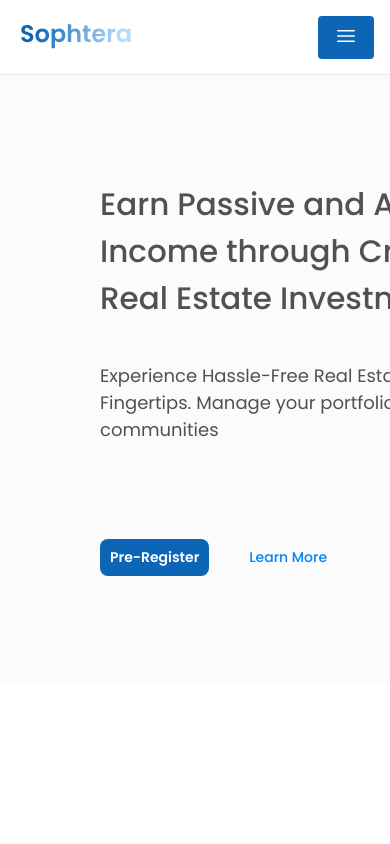
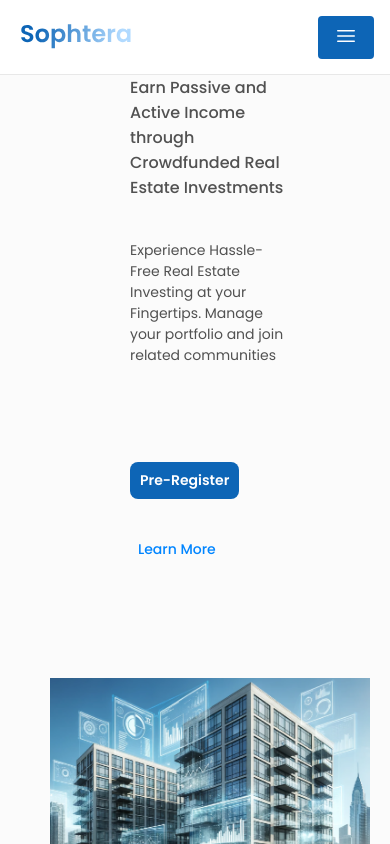
Before and after one commit to sehajveerd/ShoptakiWebsite-FrontEnd, a React (Create React App) app: page / in a window 390 px wide. Built offline with nearby package versions, Linux system fonts and the light colour scheme; no server answers.

Commit message:
Earn section, pre-register form styling

```diff
--- a/src/pages/landing.jsx
+++ b/src/pages/landing.jsx
@@ -54,21 +54,21 @@ const Landing = () => {
   };
   return (
     <div className="relative bg-white w-full overflow-auto flex flex-col items-center justify-start gap-[171px] text-left text-17xl text-dimgray-401 font-poppins">
-      <div className="self-stretch bg-gray-400 flex flex-row py-0 pr-0 pl-[100px] items-center justify-between text-dimgray-300">
-        <div className="flex flex-col items-start justify-start gap-[96px]">
+      <div className="self-stretch bg-gray-400 flex flex-row md:flex-col xs:px-2 sm:px-5 pl-[100px] md:px-[50px] sm:pl-[50px] items-center justify-between text-dimgray-300 gap-[110px]">
+        <div className="flex flex-col items-start justify-start gap-[96px] w-full md:w-3/4 sm:w-1/2">
           <div className="flex flex-col items-start justify-start gap-[40px]">
-            <div className="relative font-medium text-[31px] inline-block w-[486px]">
+            <div className="relative font-medium inline-block w-auto lg:text-xl md:text-lg sm:text-base">
               Earn Passive and Active Income through Crowdfunded Real Estate
               Investments
             </div>
-            <div className="relative text-[18px] inline-block w-[524px]">
+            <div className="relative text-lg inline-block lg:text-lg md:text-base sm:text-sm">
               Experience Hassle-Free Real Estate Investing at your Fingertips.
               Manage your portfolio and join related communities
             </div>
           </div>
-          <div className="flex flex-row items-start justify-start gap-[32px]">
+          <div className="flex flex-row lg:flex-col md:flex-col items-start justify-start gap-[32px]">
             <button
-              className="cursor-pointer [border:none] py-2 px-2.5 bg-primaryblue-500 rounded-lg flex flex-row items-center justify-start hover:shadow-[0px_1px_4px_rgba(0,_0,_0,_0.25)]"
+              className="cursor-pointer py-2 px-2.5 bg-primaryblue-500 rounded-lg flex flex-row items-center justify-start hover:shadow-[0px 1px 4px rgba(0,0,0,0.25)]"
               onClick={handlePreRegister}
             >
               <div className="relative text-sm font-semibold font-poppins text-white text-left">
@@ -76,7 +76,7 @@ const Landing = () => {
               </div>
             </button>
             <button
-              className="cursor-pointer [border:none] p-2 bg-[transparent] rounded-lg flex flex-row items-center justify-start hover:shadow-[0px_1px_4px_rgba(0,_0,_0,_0.25)]"
+              className="cursor-pointer p-2 bg-[transparent] rounded-lg flex flex-row items-center justify-start hover:shadow-[0px 1px 4px rgba(0,0,0,0.25)]"
               onClick={() => {
                 const scrollTarget = document.getElementById('scrollTarget');
                 if (scrollTarget) {
@@ -90,9 +90,9 @@ const Landing = () => {
             </button>
           </div>
         </div>
-        <div className="relative w-[704px] h-[607px] overflow-auto shrink-0">
+        <div className="relative flex-grow flex-shrink-0">
           <img
-            className="absolute top-[0px] left-[0px] w-[704px] h-[607px] object-cover"
+            className="max-w-full h-auto object-cover"
             alt="landing page photo"
             src="/landing/launchPhoto.png"
           />
@@ -144,9 +144,9 @@ const Landing = () => {
                 </h1>
               </div>
             </div>
-            <div className="self-stretch flex flex-row items-start justify-between text-left text-base text-darkslategray-100">
-              <div className="self-stretch w-[573px] flex flex-col items-start justify-start">
-                <div className="self-stretch flex flex-col items-start justify-start gap-[32px]">
+            <div className="self-stretch flex flex-row md:flex-col sm:flex-col items-start justify-between text-left text-base text-darkslategray-100 gap-[100px]">
+              <div className="self-stretch w-full md:w-3/4 sm:w-3/4 flex flex-col items-start justify-start">
+                <div className="self-stretch flex flex-col items-start justify-start gap-[32px] xs:px-2 sm:px-5 px-[100px]">
                   <div
                     className="relative self-stretch rounded-2xs bg-primarywhite flex flex-col items-start justify-start py-4 px-5 gap-[10px] border-[1px] border-solid border-whitesmoke-100"
                     onMouseEnter={() => setShowContent1(true)}
@@ -154,7 +154,7 @@ const Landing = () => {
                     style={{ cursor: 'pointer' }}
                   >
                     <div className="self-stretch flex flex-row items-center justify-between">
-                      <div className="relative font-medium">
+                      <div className="relative font-medium md:text-base sm:text-xs">
                         Diverse Portfolio
                       </div>
                       <img
@@ -170,13 +170,13 @@ const Landing = () => {
                           : 'self-stretch hidden flex-row items-start justify-center py-0 px-6 text-inherit font-inherit'
                       }
                     >
-                      <div className="flex-1 relative text-[14px] font-poppins">
+                      <div className="flex-1 relative text-sm sm:3xs font-poppins">
                         <p className="m-0">
                           Drive into Sophtera vast investment landscape, from
                           real estate properties and cash flow businesses to
                           infrastructure and development projects.
                         </p>
-                        <ul className="m-0 pl-[21px]">
+                        <ul className="m-0">
                           <li>
                             Select from multifamily units, commercial complexes,
                             startups, renewable energy initiatives, and urban
@@ -312,9 +312,9 @@ const Landing = () => {
                   </div>
                 </div>
               </div>
-              <div className="flex-1 h-[456px] flex flex-row items-center justify-center py-6 px-10 box-border">
+              <div className="relative flex-grow overflow-hidden flex-shrink-0">
                 <img
-                  className="self-stretch flex-1 relative rounded-3xl max-w-full overflow-hidden max-h-full object-cover mt-[-100px]"
+                  className="self-stretch max-w-full h-auto object-cover rounded-3xl md:hidden"
                   alt=""
                   src="/landing/launchPhoto2.png"
                 />
@@ -417,7 +417,7 @@ const Landing = () => {
                     Showcase your projects on our platform to captivate a myriad
                     of investors, manage listings, underwrite deals, and gauge
                     potential earnings. Dive in with no upfront investment,
-                    perfect for novices and experts alike
+                    perfect for novices and experts alike.
                   </div>
                 </div>
               </div>
@@ -479,7 +479,7 @@ const Landing = () => {
                 Possible Future Properties
               </h1>
             </div>
-            <div className="flex flex-row left-[20px] gap-[50px]">
+            <div className="flex flex-row md:flex-col xs:px-2 sm:px-5 px-[100px] gap-[50px]">
               <div className="self-stretch flex flex-row lex-wrap gap-[21px] items-start justify-start">
                 <div className="relative w-[264px] h-[308px] hover-content-container">
                   <div className="absolute top-[-2px] left-[-2px] rounded-3xs  box-border w-[268px] h-[300px] overflow-hidden flex flex-col items-start justify-start border-[2px] border border-solid border-neutralgray-300">
--- a/src/pages/mailchimp-form.jsx
+++ b/src/pages/mailchimp-form.jsx
@@ -109,7 +109,7 @@ const EmailListForm = ({ onSubmit }) => {
   return (
     <form
       onSubmit={handleSubmit}
-      className="h-[600px] bg-gray-50 p-4 flex flex-col shadow-sm z-500 text-md xs:text-xs sm:text-sm md:text-xl lg:text-4xl"
+      className="h-[600px] w-[600px] bg-gray-50 p-4 flex flex-col shadow-sm z-500 text-md xs:text-xs sm:text-sm md:text-xl lg:text-4xl"
       method="POST"
     >
       <div className="overflow-auto">
```
